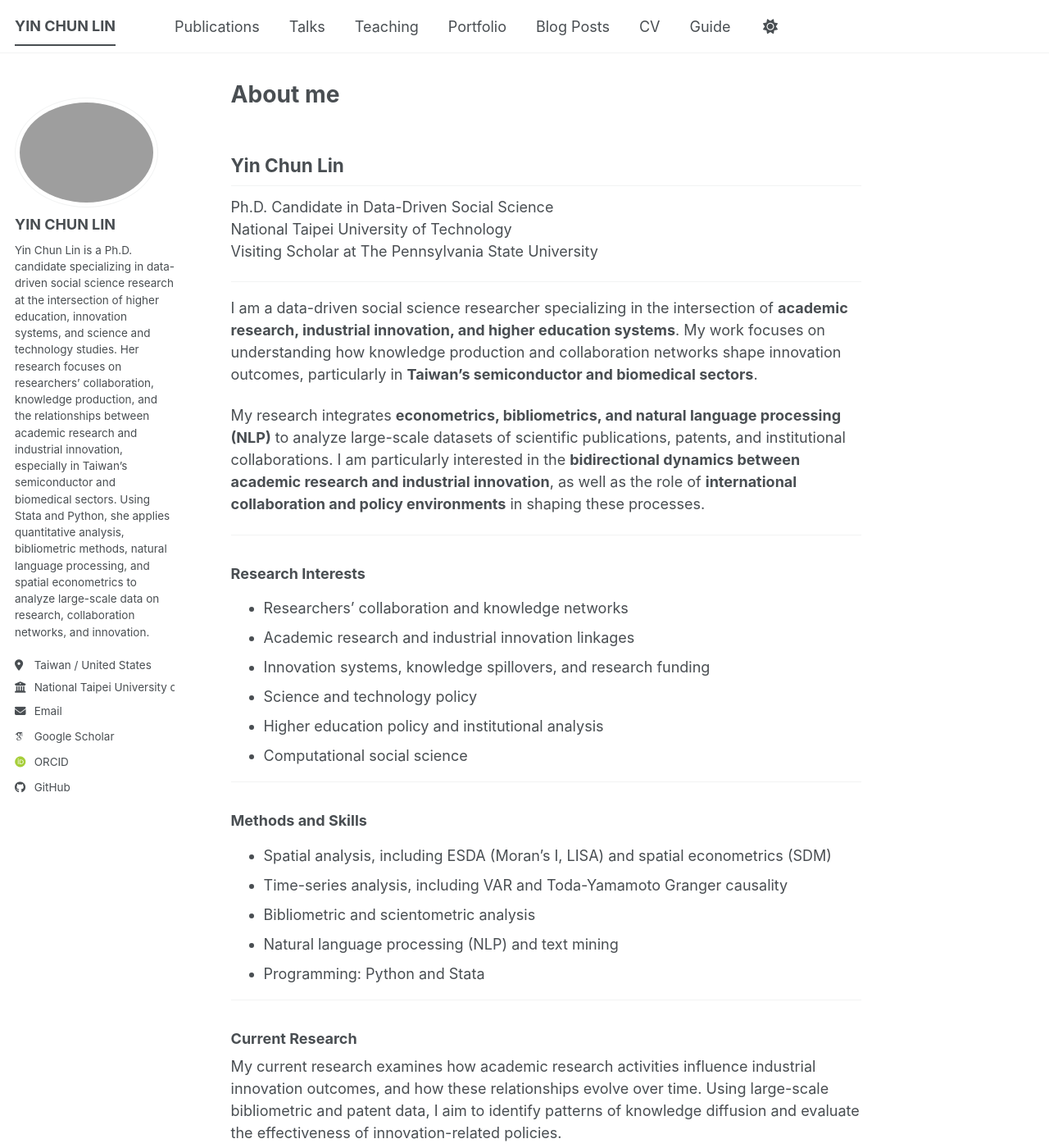
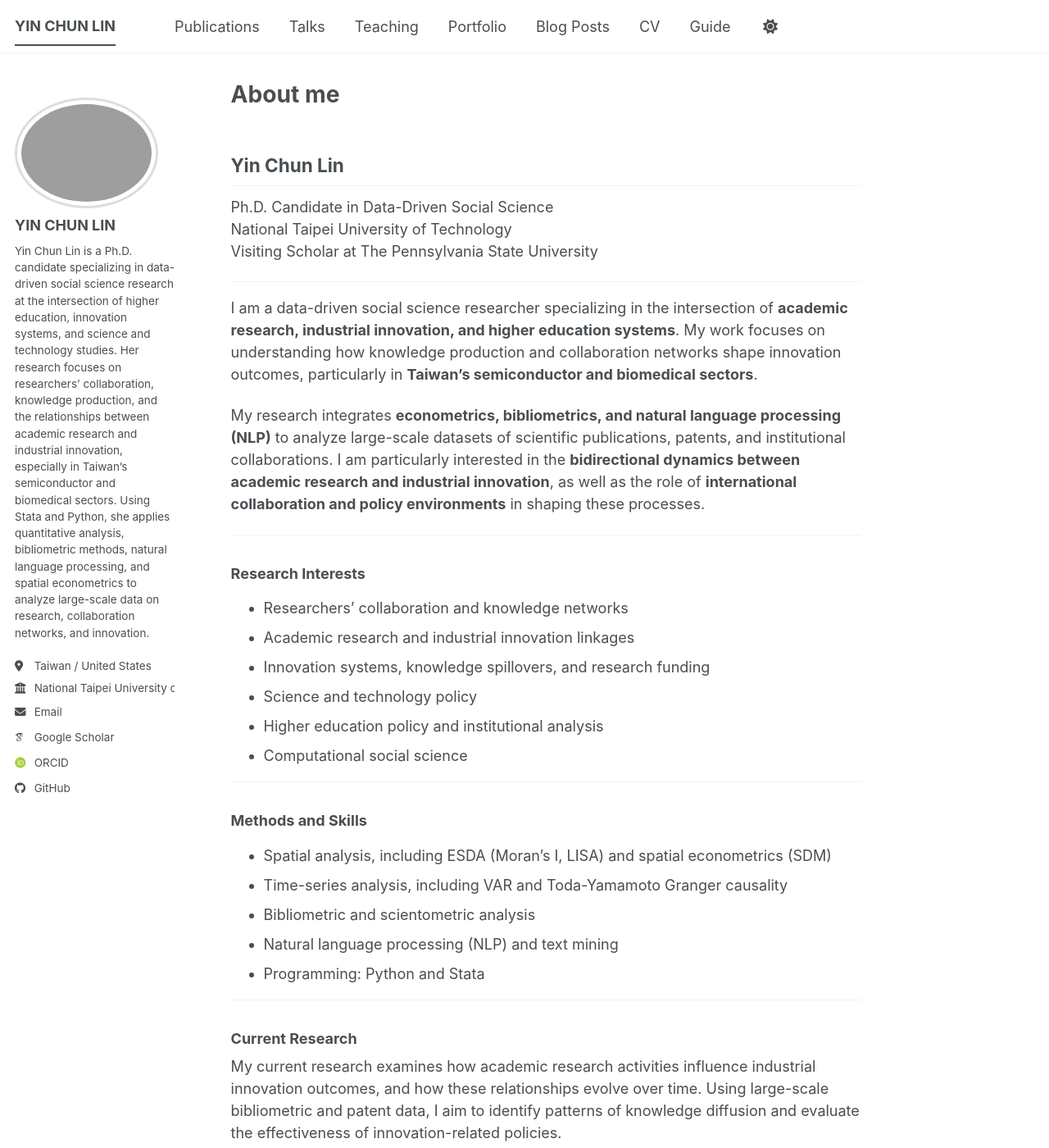
Before and after one commit to Christina0824/yinchun.github.io, a Jekyll site: the page built from _pages/about.md, in a window 1280 px wide and 1400 px high. Shown: the whole window at 82% size. Built offline with Jekyll 4.4.1, drawn with Linux system fonts in a browser that asks for light colours; some web fonts are replaced; a script bundle is joined from its source files by our own code; library files that are not in the unit come from our copies.

Commit message:
Add border to author avatar image

```diff
--- a/assets/css/main.scss
+++ b/assets/css/main.scss
@@ -44,4 +44,5 @@
 .author__avatar img {
   border-radius: 50%;
   width: 180px;
+  border: 3px solid #ddd;
 }
```
